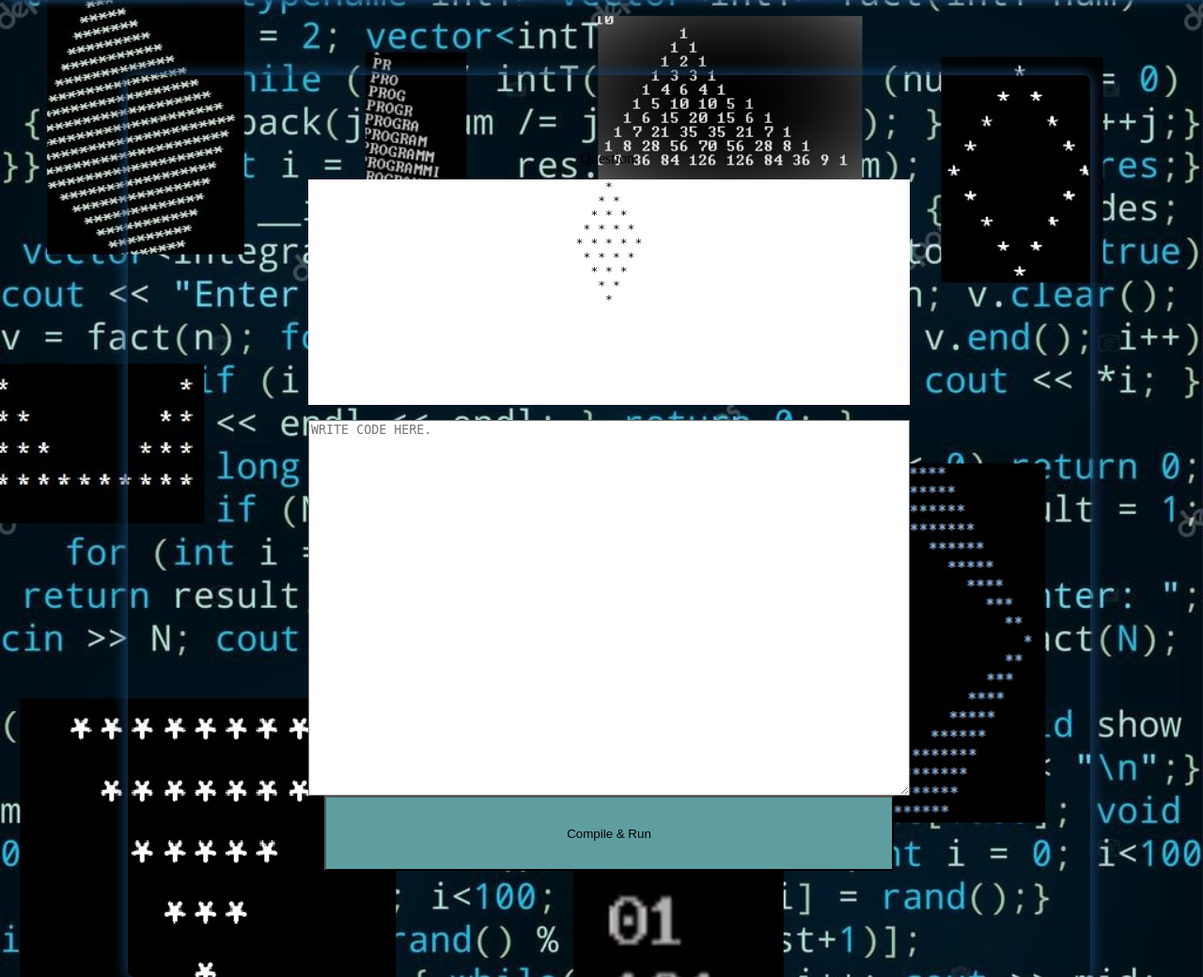
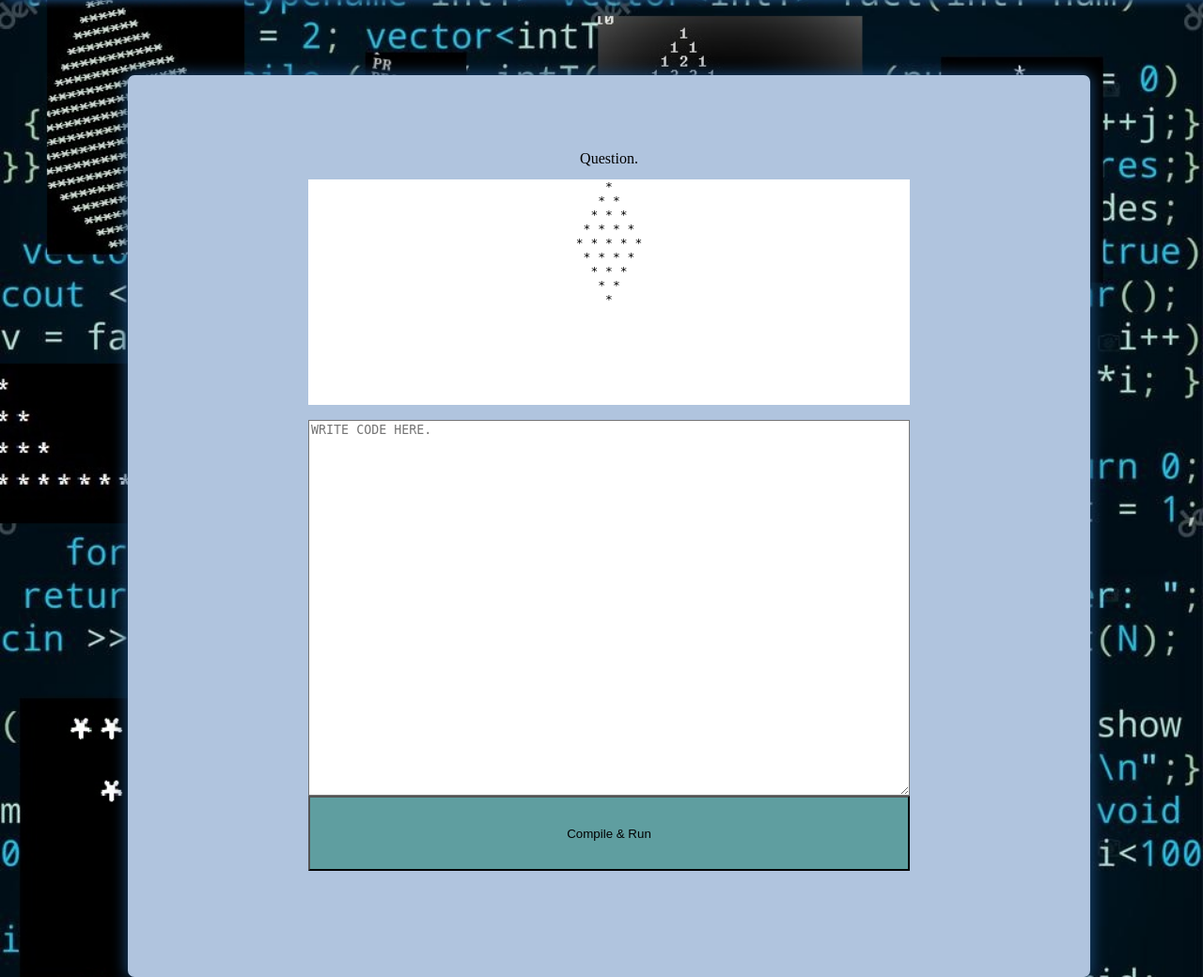
Before and after one commit to mridul-arora/Otaku-Run, a PHP site: page /Code/index.php in a window 1280 px wide. Shown: the part 73-1113 px from the top of the page at 94% size. Run offline with PHP 8.4, Linux system fonts and the light colour scheme.

Commit message:
dont change this now

```diff
--- a/Assets/css/code.css
+++ b/Assets/css/code.css
@@ -4,14 +4,9 @@
 .code_sub{
     padding:2vh 20vw;
     background-color:cadetblue;
-<<<<<<< HEAD
-     width: 25;
-    height: 2vh;
-=======
       width:50vw;
     height:10vh;
     margin: 0vh 2.5vw;
->>>>>>> origin/master
 }
 #code_wrapper {
     padding-top: 10vh;
@@ -24,11 +19,6 @@
     box-shadow: 0px 0px 15px 2px #18436e;
     width: 60vw;
     height: 100vh;
-<<<<<<< HEAD
-    background-color: skyblue;
-    padding: 20vh 10vw;
-    margin:auto;
-=======
     background-color: lightsteelblue;
     padding: 10vh 10vw;
      margin: 0vh 10vw;
@@ -46,5 +36,4 @@
     width:50vw;
     height:50vh;
     margin: 0vh 2.5vw;
->>>>>>> origin/master
 }
```
